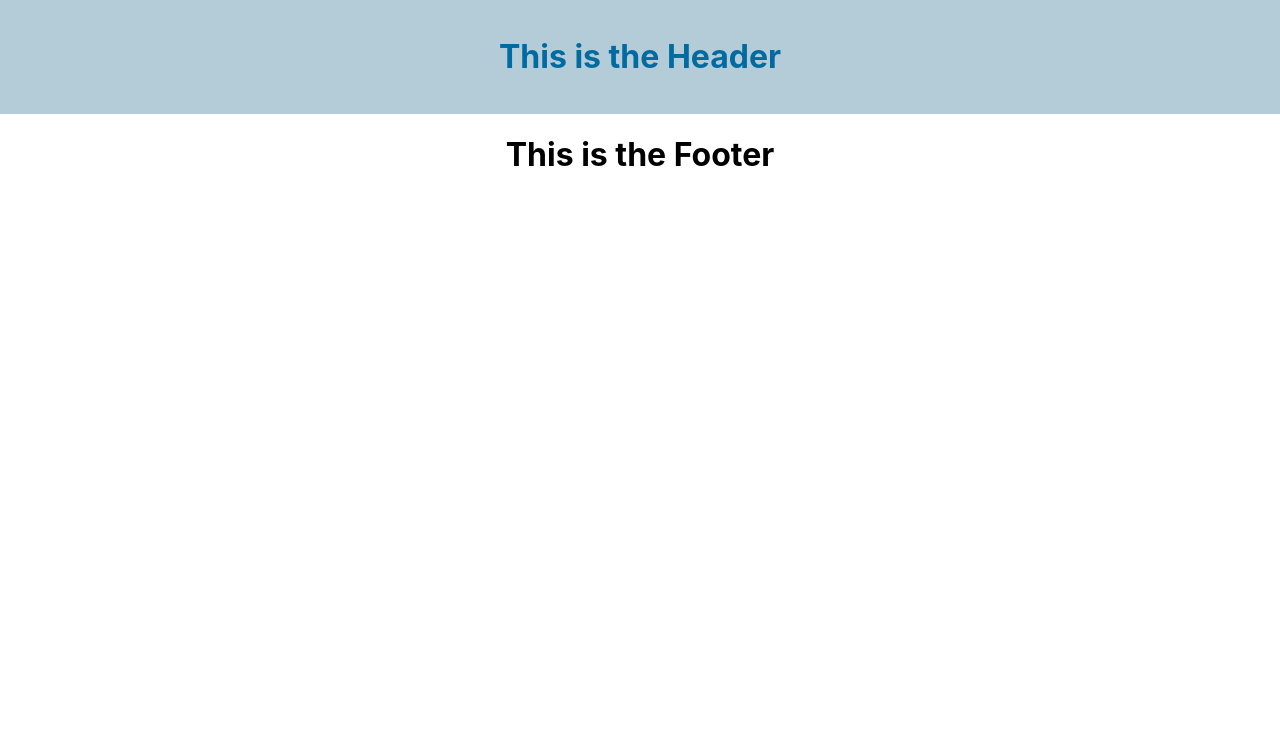
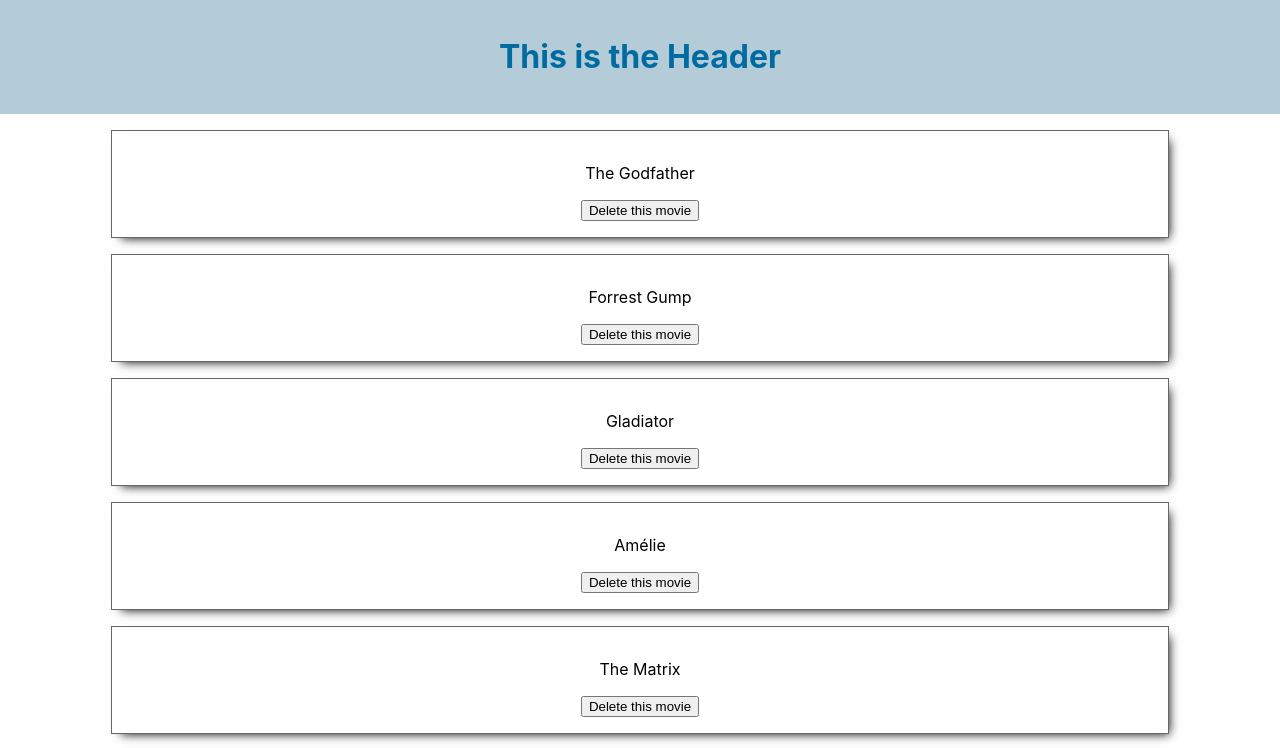
Before and after one commit to E-m-i-l-i-o/popcorn-time, a React (Create React App) app: page / in a window 1280 px wide. Shown: the top 748 px of the page. Built offline with nearby package versions, Linux system fonts and the light colour scheme.

Commit message:
delete movies fucntion working

```diff
--- a/src/App.css
+++ b/src/App.css
@@ -1,38 +1,3 @@
 .App {
   text-align: center;
 }
-
-.App-logo {
-  height: 40vmin;
-  pointer-events: none;
-}
-
-@media (prefers-reduced-motion: no-preference) {
-  .App-logo {
-    animation: App-logo-spin infinite 20s linear;
-  }
-}
-
-.App-header {
-  background-color: #282c34;
-  min-height: 100vh;
-  display: flex;
-  flex-direction: column;
-  align-items: center;
-  justify-content: center;
-  font-size: calc(10px + 2vmin);
-  color: white;
-}
-
-.App-link {
-  color: #61dafb;
-}
-
-@keyframes App-logo-spin {
-  from {
-    transform: rotate(0deg);
-  }
-  to {
-    transform: rotate(360deg);
-  }
-}
--- /dev/null
+++ b/src/components/Main.css
@@ -0,0 +1,13 @@
+.Main .card {
+    max-width: 80%;
+    margin: 1rem auto;
+    padding: 1rem;
+    border: 1px solid #666;
+    box-shadow: 5px 5px 10px -5px;
+    transition: 0.4s;
+}
+
+.Main .card:hover {
+    cursor: pointer;
+    box-shadow: 5px 5px 15px 0px;
+}
--- a/src/components/Main.js
+++ b/src/components/Main.js
@@ -1,30 +1,36 @@
+import { useState } from "react";
+import movies from "../data/movies.json";
+
+import "./Main.css";
+
 function Main() {
 
-    const moviesArray = [
-        {
-            "id": 1,
-            "title": "The Godfather",
-            "rating": 9
-        },
-        {
-            "id": 2,
-            "title": "Forrest Gump",
-            "rating": 9
-        },
-        {
-            "id": 3,
-            "title": "Gladiator",
-            "rating": 8
-        },
-    ]
+
+    const [moviesToDisplay, setMoviesToDisplay] = useState(movies);
+
+    const deleteMovie = (movieId) => {
+        console.log("deleting movie with id....", movieId)
+
+        // moviesToDisplay.push(); // NEVER MODIFY STATE DIRECTLY !
+
+        const newList = moviesToDisplay.filter( (element) => {    //.filter returns an array. I store it in newList
+            return element.id !== movieId;                          //here we tell the fucntion: only pass to the final array all those elements that are NOT the one I click
+        });
+
+        setMoviesToDisplay(newList);                                //we call this fucntion passing the final array
+
+    }
 
     return (
         <div className="Main">
-            {moviesArray.map(function(){
-
+            {moviesToDisplay.map((movieObj) => {
+                return(
+                    <div key={movieObj.id} className="card">
+                        <p>{movieObj.title}</p>
+                        <button onClick={ () => {deleteMovie(movieObj.id)}}>Delete this movie</button>
+                    </div>
+                )
             })}
-
-
         </div>
     );
 }
--- /dev/null
+++ b/src/data/movies.json
@@ -0,0 +1,73 @@
+
+[
+    {
+        "id": 1,
+        "title": "The Godfather",
+        "year": 1972,
+        "genres": ["Crime", "Drama"],
+        "imgURL":
+            "https://m.media-amazon.com/images/M/MV5BM2MyNjYxNmUtYTAwNi00MTYxLWJmNWYtYzZlODY3ZTk3OTFlXkEyXkFqcGdeQXVyNzkwMjQ5NzM@._V1_UY268_CR3,0,182,268_AL_.jpg",
+        "rating": 8
+    },
+    {
+        "id": 2,
+        "title": "Forrest Gump",
+        "year": 1994,
+        "genres": ["Drama", "Romance"],
+        "imgURL":
+            "https://m.media-amazon.com/images/M/MV5BNWIwODRlZTUtY2U3ZS00Yzg1LWJhNzYtMmZiYmEyNmU1NjMzXkEyXkFqcGdeQXVyMTQxNzMzNDI@._V1_UY268_CR1,0,182,268_AL_.jpg",
+        "rating": 7
+    },
+    {
+        "id": 3,
+        "title": "Gladiator",
+        "year": 2000,
+        "genres": ["Action", "Adventure", "Drama"],
+        "rating": 6
+    },
+    {
+        "id": 4,
+        "title": "Amélie",
+        "year": 2001,
+        "genres": ["Comedy", "Romance"],
+        "imgURL":
+            "https://m.media-amazon.com/images/M/MV5BNDg4NjM1YjMtYmNhZC00MjM0LWFiZmYtNGY1YjA3MzZmODc5XkEyXkFqcGdeQXVyNDk3NzU2MTQ@._V1_UX182_CR0,0,182,268_AL_.jpg",
+        "rating": 10
+    },
+    {
+        "id": 5,
+        "title": "The Matrix",
+        "year": 1999,
+        "genres": ["Action", "Sci-Fi"],
+        "imgURL":
+            "https://m.media-amazon.com/images/M/MV5BNzQzOTk3OTAtNDQ0Zi00ZTVkLWI0MTEtMDllZjNkYzNjNTc4L2ltYWdlXkEyXkFqcGdeQXVyNjU0OTQ0OTY@._V1_UX182_CR0,0,182,268_AL_.jpg",
+        "rating": 10
+    },
+    {
+        "id": 6,
+        "title": "Up",
+        "year": 2009,
+        "genres": ["Animation", "Adventure", "Comedy", "Family"],
+        "imgURL":
+            "https://m.media-amazon.com/images/M/MV5BMTk3NDE2NzI4NF5BMl5BanBnXkFtZTgwNzE1MzEyMTE@._V1_UX182_CR0,0,182,268_AL_.jpg",
+        "rating": 9
+    },
+    {
+        "id": 7,
+        "title": "Life Is Beautiful",
+        "year": 1997,
+        "genres": ["Comedy", "Drama", "Romance", "War"],
+        "imgURL":
+            "https://m.media-amazon.com/images/M/MV5BYmJmM2Q4NmMtYThmNC00ZjRlLWEyZmItZTIwOTBlZDQ3NTQ1XkEyXkFqcGdeQXVyMTQxNzMzNDI@._V1_UX182_CR0,0,182,268_AL_.jpg",
+        "rating": 8
+    },
+    {
+        "id": 8,
+        "title": "Star Wars: Episode V - The Empire Strikes Back",
+        "year": 1980,
+        "genres": ["Action", "Adventure", "Fantasy", "Sci-Fi"],
+        "imgURL":
+            "https://m.media-amazon.com/images/M/MV5BYmU1NDRjNDgtMzhiMi00NjZmLTg5NGItZDNiZjU5NTU4OTE0XkEyXkFqcGdeQXVyNzkwMjQ5NzM@._V1_UX182_CR0,0,182,268_AL_.jpg",
+        "rating": 9
+    }
+]
```
Also changed, not shown: src/components/Footer.css (added).
